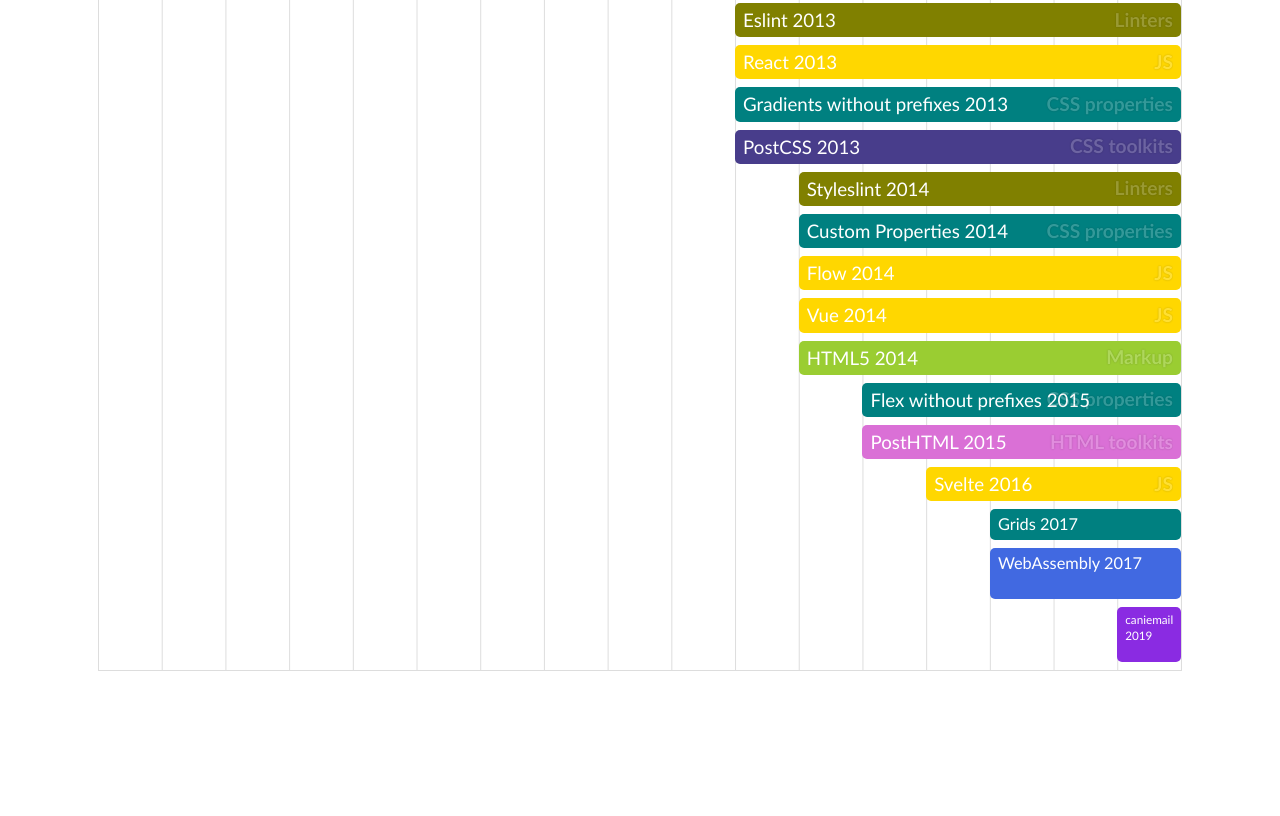
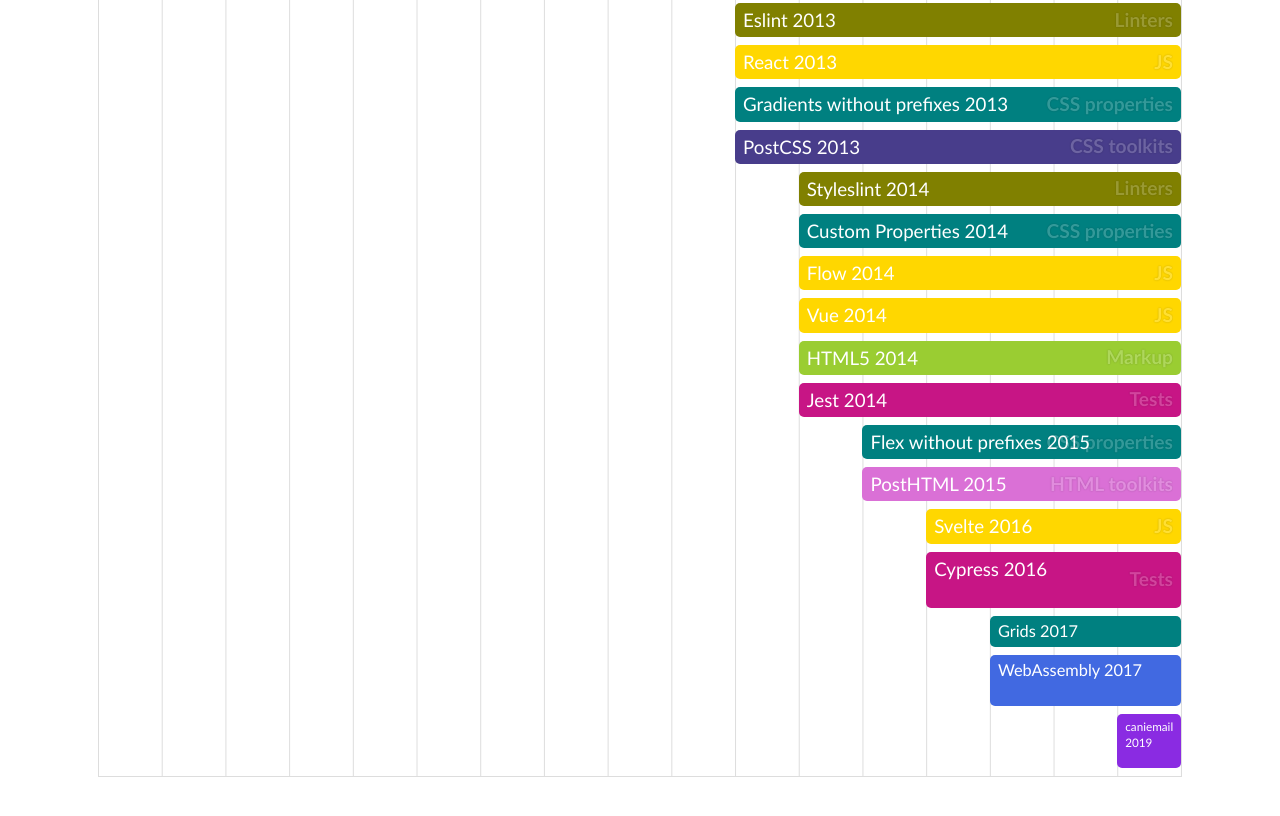
Before and after one commit to web-standards-ru/10-years-of-frontend, a website: page index.html in a window 1280 px wide. Shown: the part 1790-2606 px from the top of the page. Before the commit the page ends 2501 px from the top, so only its background shows below. Drawn offline with Linux system fonts and the light colour scheme.

Commit message:
Add new tests property to groupsData (#8)
* Add new tests property to groupsData

* Added Jest test framework

* Added Cypress test framework

* Fixed typo

* Add color & styled for tests group

```diff
--- a/data.js
+++ b/data.js
@@ -40,6 +40,9 @@
   },
   'node': {
     name: 'Node'
+  },
+  'tests': {
+    name: 'Tests'
   },
 };
 
@@ -664,6 +667,23 @@
     ]
   },
   {
+    name: 'Jest',
+    years: {
+      start: 2014
+    },
+    group: 'tests',
+    links: [
+      {
+        name: 'contributors',
+        url: 'https://github.com/facebook/jest/graphs/contributors'
+      },
+      {
+        name: 'site',
+        url: 'https://jestjs.io'
+      }
+    ]
+  },
+  {
     name: 'PostCSS',
     years: {
       start: 2013
@@ -690,6 +710,23 @@
     ]
   },
   {
+    name: 'Cypress',
+    years: {
+      start: 2016
+    },
+    group: 'tests',
+    links: [
+      {
+        name: 'contributors',
+        url: 'https://github.com/cypress-io/cypress/graphs/contributors'
+      },
+      {
+        name: 'site',
+        url: 'https://www.cypress.io'
+      }
+    ]
+  },
+  {
     name: 'WebAssembly',
     years: {
       start: 2017
--- a/styles.css
+++ b/styles.css
@@ -21,6 +21,7 @@
   --col-css-properties: teal;
   --col-css-editors-tools: orange;
   --col-css-preprocessors: lightseagreen;
+  --col-css-toolkits: darkslateblue;
   --col-features-detection: blueviolet;
   --col-fonts: crimson;
   --col-git: black;
@@ -29,7 +30,7 @@
   --col-linters: olive;
   --col-markup: yellowgreen;
   --col-node: forestgreen;
-  --col-css-toolkits: darkslateblue;
+  --col-tests: mediumvioletred;
 }
 
 BODY {
@@ -480,6 +481,17 @@
   color: #FFF;
 }
 
+/* Tests */
+.nav-group__control--type-tests {
+  background: #FFF;
+  color: var(--col-tests);
+}
+.list-data__item--type-tests,
+.nav-group__control--type-tests.nav-group__control--active {
+  background: var(--col-tests);
+  color: #FFF;
+}
+
 /* Select/unselect */
 .list-data__item--type-select-all,
 .list-data__item--type-unselect-all {
```
